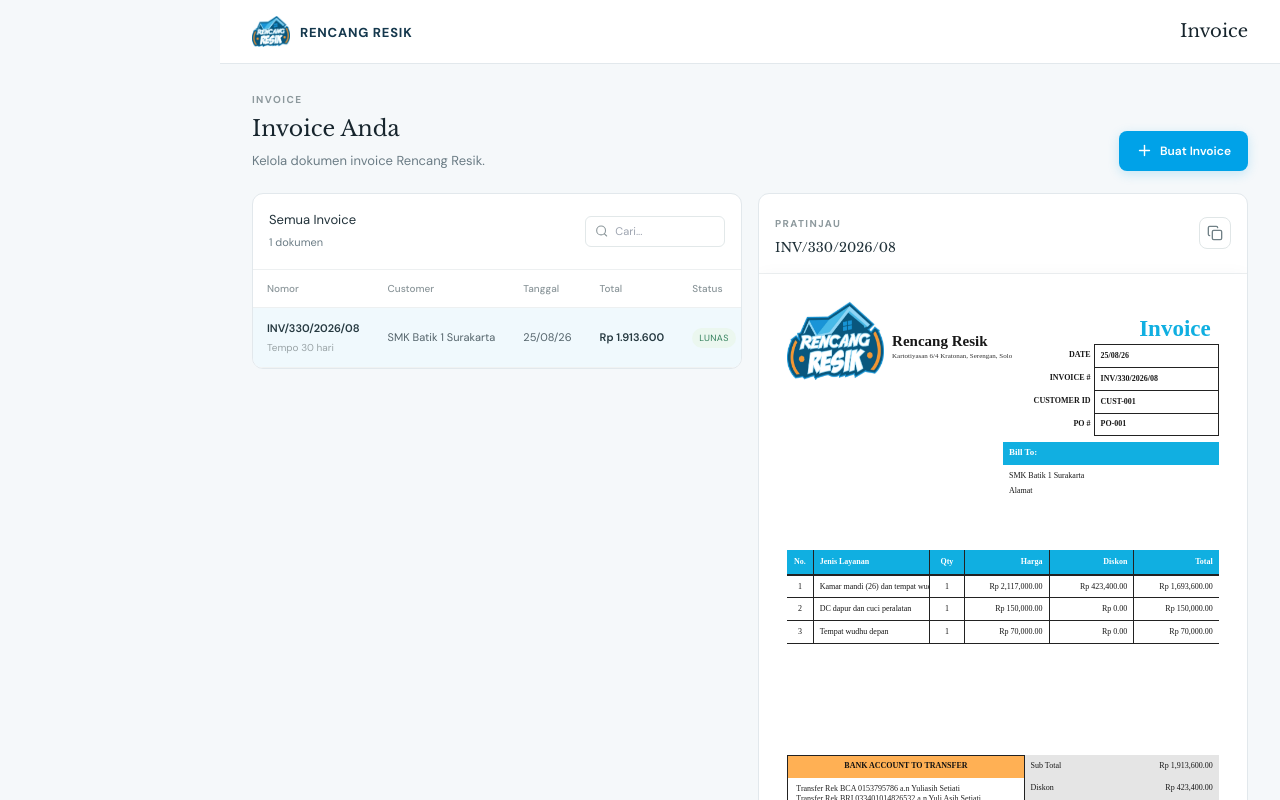
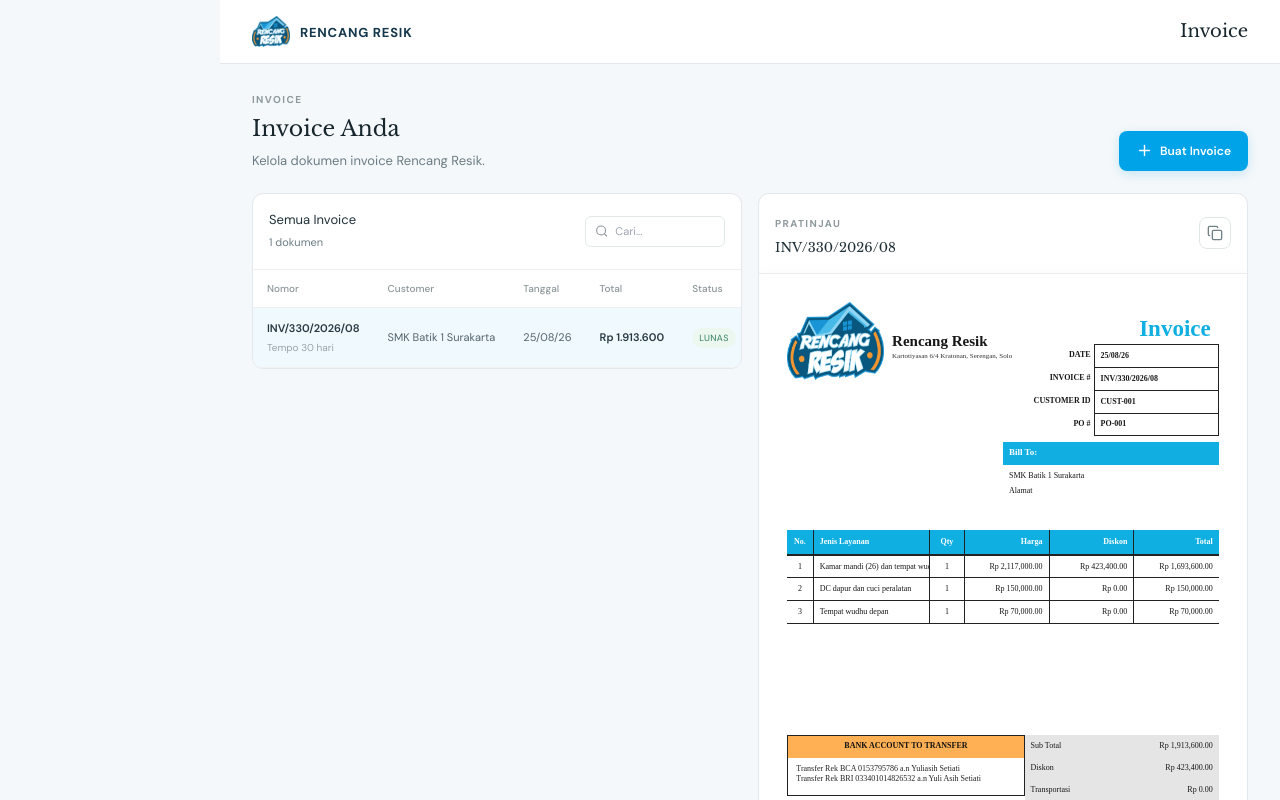
Before and after one commit to luvsickangelx19-max/digrencangresik, a React (Vite) app: page / in a window 1280 px wide. Both pictures are taken after a click on the button "Buka Invoice". Shown: the top 800 px of the page. Built offline with nearby package versions, Linux system fonts and the light colour scheme.

Commit message:
Updated index.css

```diff
--- a/src/index.css
+++ b/src/index.css
@@ -360,7 +360,7 @@ button { cursor: pointer; }
 .doc-bill-heading { height: 23px; padding: 4px 6px; box-sizing: border-box; background: #11afe1; color: white; font-size: 9px; font-weight: 700; }
 .doc-bill-content { padding: 5px 6px; display: flex; flex-direction: column; gap: 4px; }
 .doc-bill-content span { font-size: 8px; }
-.doc-table { position: absolute; top: 248px; left: 0; width: 100%; }
+.doc-table { position: absolute; top: 228px; left: 0; width: 100%; }
 .doc-table th, .doc-table td { height: 23px; padding: 3px 6px; font-family: 'Times New Roman', Times, serif; font-size: 8px; border-color: #222; }
 .doc-table thead th { height: 25px; background: #10afe1; border-color: #222; font-size: 8px; }
 .doc-table .col-no { width: 6%; }
@@ -368,7 +368,7 @@ button { cursor: pointer; }
 .doc-table .col-qty { width: 8%; }
 .doc-table .col-price, .doc-table .col-disc, .doc-table .col-amount { width: 19.66%; }
 .doc-empty-row td { height: 23px; border-bottom: 0; }
-.doc-bottom-area { position: absolute; top: 453px; left: 0; width: 100%; min-height: 130px; border-top: 0; display: flex; }
+.doc-bottom-area { position: absolute; top: 433px; left: 0; width: 100%; min-height: 130px; border-top: 0; display: flex; }
 .doc-payment-notes { width: 55%; padding: 0; gap: 10px; border-right: 0; }
 .doc-note-box { border: 1px solid #222; }
 .doc-note-box strong { height: 22px; padding: 4px; box-sizing: border-box; margin: 0; text-align: center; background: #ffb054; color: #111; font-size: 8px; }
@@ -381,7 +381,7 @@ button { cursor: pointer; }
 .doc-total-line { margin-top: 1px; height: 26px !important; border-top: 6px solid #10afe1; background: #ffb054; padding-right: 62px !important; }
 .doc-total-line span, .doc-total-line strong { color: #111; font-weight: 700; }
 .doc-paid-stamp-img { width: 92px; right: 42px; top: 23px; }
-.doc-sign-area { position: absolute; top: 595px; left: 0; width: 100%; min-height: 250px; border-top: 0; padding: 0; }
+.doc-sign-area { position: absolute; top: 575px; left: 0; width: 100%; min-height: 250px; border-top: 0; padding: 0; }
 .doc-qr-wrap { justify-content: flex-start; align-items: flex-start; padding: 0 5px; }
 .doc-qr-image { width: 238px; height: 238px; object-fit: contain; }
 .doc-signing { padding-top: 8px; }
```
